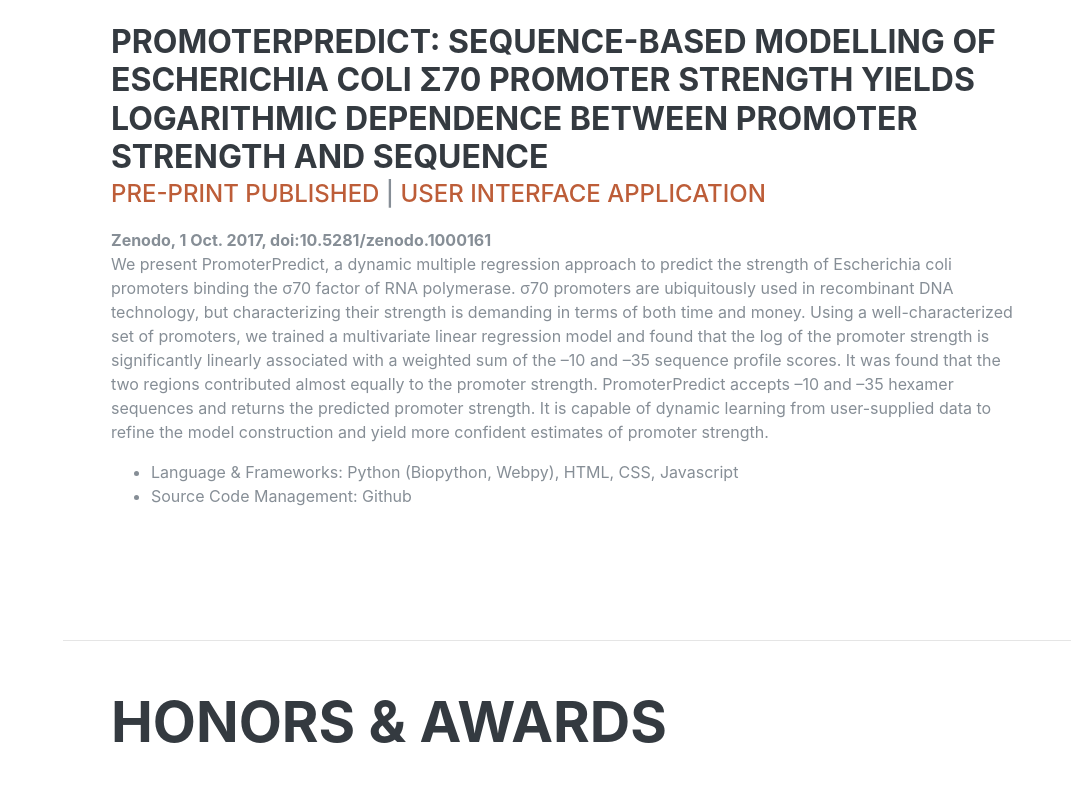
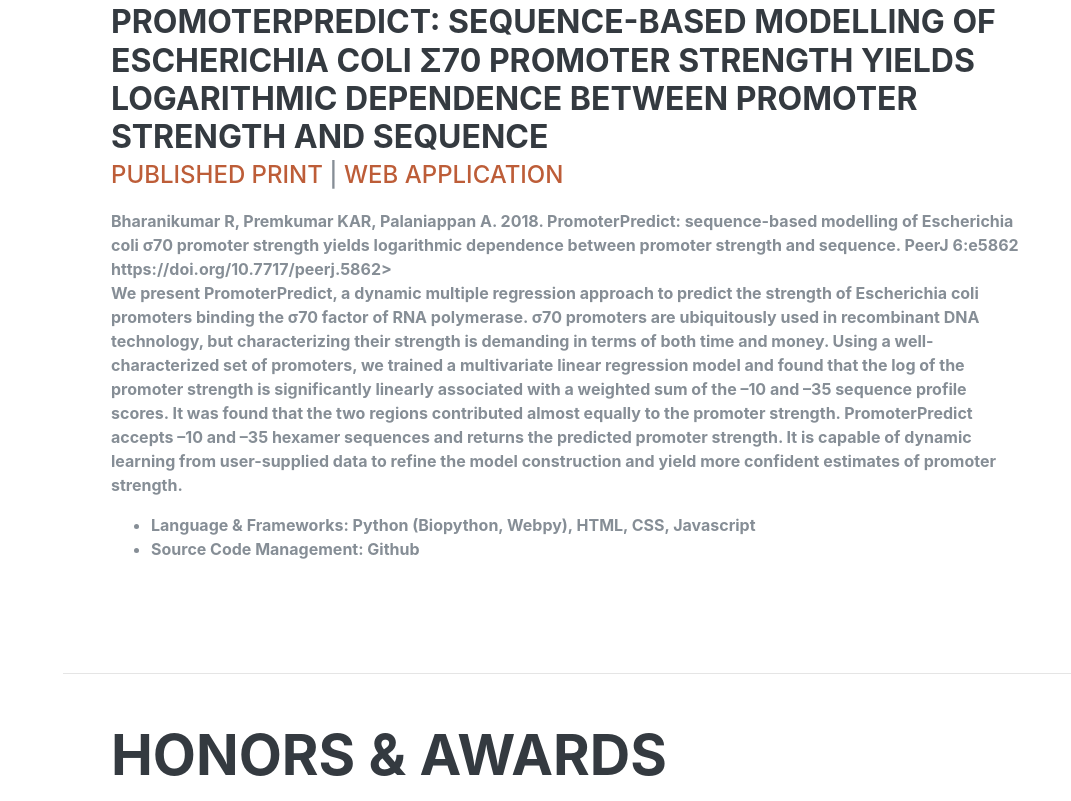
Before and after one commit to KeshavAdityaRP/KeshavAdityaRP.github.io, a plain HTML site: page index.html in a window 1280 px wide. Shown: the part 1175-1976 px from the top of the page, without its empty margins (209-1280 px from the left). Drawn offline with Linux system fonts and the light colour scheme; a web font is replaced by a local one.

Commit message:
Update index.html

```diff
--- a/index.html
+++ b/index.html
@@ -129,11 +129,11 @@
                 <div class="resume-content mr-auto">
                   <h3 class="mb-0">PromoterPredict: sequence-based modelling of Escherichia coli σ70 promoter strength yields logarithmic dependence between promoter strength and sequence</h3>
                   <div class="subheading mb-3">
-                    <a href="https://peerj.com/preprints/26759/" target="_blank" rel="nofollow">Pre-print Published</a> |
-                    <a href="https://promoterpredict.com/" target="_blank" rel="nofollow">User Interface Application</a>
+                    <a href="https://doi.org/10.7717/peerj.5862" target="_blank" rel="nofollow">Published Print</a> |
+                    <a href="https://promoterpredict.com/" target="_blank" rel="nofollow">Web Application</a>
                   </div>
                   <p>
-                    <strong>Zenodo, 1 Oct. 2017, doi:10.5281/zenodo.1000161</strong><br/>
+                    <strong>Bharanikumar R, Premkumar KAR, Palaniappan A. 2018. PromoterPredict: sequence-based modelling of Escherichia coli σ70 promoter strength yields logarithmic dependence between promoter strength and sequence. PeerJ 6:e5862 https://doi.org/10.7717/peerj.5862><br/>
                     We present PromoterPredict, a dynamic multiple regression approach to predict the strength of Escherichia coli promoters binding the σ70 factor of RNA polymerase.
                     σ70 promoters are ubiquitously used in recombinant DNA technology, but characterizing their strength is demanding in terms of both time and money.
                     Using a well-characterized set of promoters, we trained a multivariate linear regression model and found that the log of the promoter strength is significantly linearly associated with a weighted sum of the –10 and –35 sequence profile scores.
```
